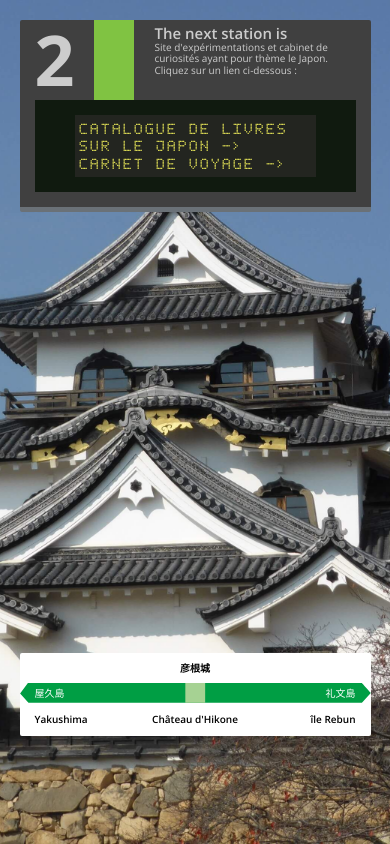
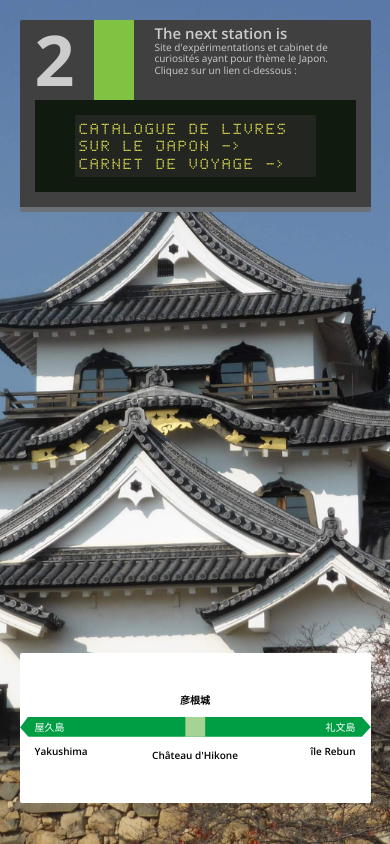
Before and after one commit to bruno-mazzi/next-station-is, a plain HTML site: page home-station/index.html in a window 390 px wide. Drawn offline with Linux system fonts and the light colour scheme.

Commit message:
Reprise css panneaux slide

```diff
--- a/home-station/css/style.css
+++ b/home-station/css/style.css
@@ -46,10 +46,11 @@
     font-style: normal;
 }
 
-body, html {
-    font-size:62.5%;
-    margin:0;
-    padding:0;
+body,
+html {
+    font-size: 62.5%;
+    margin: 0;
+    padding: 0;
 }
 
 body {
@@ -67,24 +68,25 @@ body {
     flex: 1 1 0px
 }
 
+/* panneau lien */
 .sign {
     background: #404040;
     border-bottom: 5px solid #6A7177;
-    border-radius:2px;
+    border-radius: 2px;
     margin: 5%;
     padding: 0;
     width: 70%;
 }
 
 .sign header {
-    margin:0 1.5rem;
+    margin: 0 1.5rem;
 }
 
 .sign header:before {
     border-right: 4rem solid #80c342;
     content: "2";
     color: #ccc;
-    float:left;
+    float: left;
     font-family: 'open_sansbold', arial, sans-serif;
     font-size: 8rem;
     margin-right: 2rem;
@@ -95,7 +97,7 @@ body {
     color: #ccc;
     font-family: 'open_sanssemibold', arial, sans-serif;
     font-size: 3rem;
-    margin:0;
+    margin: 0;
     padding: 0.5rem 0 0 0;
 }
 
@@ -109,14 +111,14 @@ body {
 
 .sign nav {
     background: #101A0F;
-    clear:left;
-    margin:0 1.5rem 1.5rem 1.5rem;
+    clear: left;
+    margin: 0 1.5rem 1.5rem 1.5rem;
     overflow: auto;
 }
 
 .sign nav ul {
     background: #232520;
-    margin:1.5rem 4rem;
+    margin: 1.5rem 4rem;
     padding: 0.5rem;
 }
 
@@ -138,49 +140,49 @@ body {
     content: " ->";
 }
 
+/* panneau Bg */
 .sign2 {
     background: #fff url('../images/line-sign2.svg') center center no-repeat;
     background-size: 100% auto;
-    border-radius:2px;
+    border-radius: 2px;
     display: flex;
-    float:right;
+    float: right;
     margin: 5%;
+    min-height: 15rem;
     padding: 0;
     width: 70%;
 }
 
 .sign2 h3 {
+    align-content: flex-end;
     color: #000;
+    display: flex;
+    flex-direction: column;
     font-family: 'open_sanssemibold', arial, sans-serif;
     font-size: 2rem;
+    margin: 1rem 0 0 0;
 }
 
 .sign2 h3 span {
-    display: block;
-}
-
-.sign2 h3 span:nth-child(2) {
-    margin-top:4rem;
+    line-height: 6.5rem;
 }
 
 .sign2 .item {
-    text-align:center;
+    text-align: center;
 }
 
 .sign2 .js-carrousel-prev {
-    text-align:left;
+    text-align: left;
 }
 
 .sign2 .js-carrousel-next {
-    text-align:right;
+    text-align: right;
 }
 
-.sign2 .js-carrousel-prev, .sign2 .js-carrousel-next {
-    align-self: end;
-}
-
-.sign2 .js-carrousel-prev h3, .sign2 .js-carrousel-next h3 {
+.sign2 .js-carrousel-prev h3,
+.sign2 .js-carrousel-next h3 {
     font-weight: 400;
+    margin-top: 6rem;
 }
 
 .sign2 .js-carrousel-prev h3 {
@@ -191,23 +193,29 @@ body {
     padding-right: 1.5rem;
 }
 
-.sign2 .js-carrousel-prev h3 span:nth-child(1), .sign2 .js-carrousel-next h3 span:nth-child(1) {
-    color:#fff;
+.sign2 .js-carrousel-prev h3 span,
+.sign2 .js-carrousel-next h3 span {
+    line-height: 3rem;
 }
 
-.sign2 .js-carrousel-prev h3 span:nth-child(2), .sign2 .js-carrousel-next h3 span:nth-child(2) {
-    margin:1rem 0;
+.sign2 .js-carrousel-prev h3 span:nth-child(1),
+.sign2 .js-carrousel-next h3 span:nth-child(1) {
+    color: #fff;
 }
 
 /* responsive */
 @media screen and (max-width: 1525px) {
-    .sign, .sign2 {
+
+    .sign,
+    .sign2 {
         width: 80%;
     }
 }
 
 @media screen and (max-width: 1340px) {
-    .sign, .sign2 {
+
+    .sign,
+    .sign2 {
         width: 90%;
     }
 }
@@ -226,7 +234,8 @@ body {
     }
 
     .sign2 h3 {
-        font-size: 1.5rem;;
+        font-size: 1.5rem;
+        ;
     }
 }
 
@@ -239,7 +248,8 @@ body {
         flex-grow: 3;
     }
 
-    .sign, .sign2 {
+    .sign,
+    .sign2 {
         width: 70%;
     }
 }
@@ -256,8 +266,9 @@ body {
 
 @media screen and (max-width: 450px) {
     .sign header::before {
-        font-size:7rem;
+        font-size: 7rem;
     }
+
     .sign h1 {
         font-size: 1.5rem;
     }
@@ -267,9 +278,26 @@ body {
     }
 
     .sign2 h3 {
-        font-size: 1rem;;
+        font-size: 1rem;
+        margin-top: 2rem;
     }
-    .js-carrousel-prev span:nth-child(1), .js-carrousel-next  span:nth-child(1) {
-        padding-bottom:4%;
+
+    .sign2 h3 span {
+        line-height: 5.5rem;
+    }
+
+    .js-carrousel-prev span:nth-child(1),
+    .js-carrousel-next span:nth-child(1) {
+        padding-bottom: 4%;
+    }
+
+    .sign2 .js-carrousel-prev h3,
+    .sign2 .js-carrousel-next h3 {
+        margin-top: 6.5rem;
+    }
+
+    .sign2 .js-carrousel-prev h3 span,
+    .sign2 .js-carrousel-next h3 span {
+        line-height: 2rem;
     }
 }
```
Lines whose indentation alone changed are shown as unchanged.
